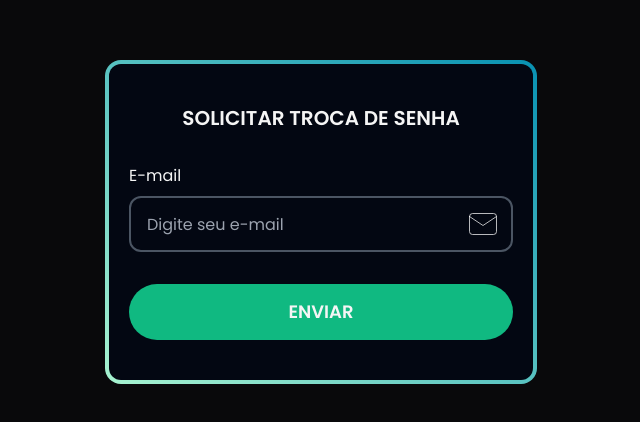
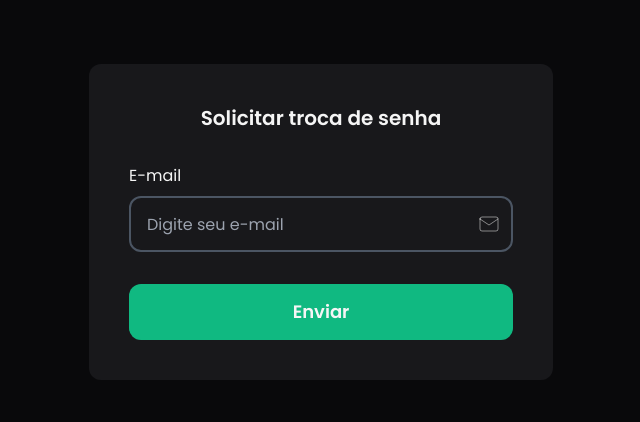
Before and after one commit to Rontec-software/auth_rbac, a Next.js app in the folder Frontend/: page /recuperarSenha in a window 1280 px wide. Shown: the part 178-600 px from the top of the page, without its empty margins (319-959 px from the left). Built offline with nearby package versions, Linux system fonts and the light colour scheme.

Commit message:
Correções realizadas (close #07)

```diff
--- a/Frontend/src/app/(public)/recuperarSenha/page.tsx
+++ b/Frontend/src/app/(public)/recuperarSenha/page.tsx
@@ -1,5 +1,30 @@
-import RecuperarSenha from "@/components/recuperarSenha/recuperarSenha";
+import { IconMail } from '@tabler/icons-react'
 
-export default function PaginaRecuperarSenha(){
-  return <RecuperarSenha />
+export default function RecuperarSenha() {
+  return (
+    <div className="flex flex-1 flex-col gap-4 justify-center items-center h-screen">
+      <div className="flex flex-col items-center gap-8 rounded-xl bg-container py-10">
+        <span className="text-xl text-center font-semibold xs:text-xl">
+          Solicitar troca de senha
+        </span>
+        <div className="flex flex-col gap-2 px-10 max-xs:px-5">
+          <span className="text-s font-light">E-mail</span>
+          <div className="input-container">
+            <input
+              type="email"
+              name="email"
+              id="email"
+              placeholder="Digite seu e-mail"
+            />
+            <div className="icon-container">
+              <IconMail stroke={0.5} size={24} />
+            </div>
+          </div>
+        </div>
+        <button className="button" type="button">
+          Enviar
+        </button>
+      </div>
+    </div>
+  )
 }
--- a/Frontend/src/app/globals.css
+++ b/Frontend/src/app/globals.css
@@ -5,6 +5,7 @@
 :root {
   --background: #09090b;
   --foreground: #f5f5f5;
+  --bg-container: #18181B;
 }
 
 body {
@@ -14,22 +15,27 @@ body {
 }
 
 @layer components {
+
+  .bg-container {
+    background: var(--bg-container)
+  }
   .button {
     @apply flex justify-center items-center;
-    @apply gap-2 rounded-full px-14 h-14;
+    @apply gap-2 rounded-xl px-14 h-14 w-96;
     @apply text-lg font-semibold;
     @apply hover:bg-cyan-500 active:bg-emerald-700 bg-emerald-500;
   }
 
-  .input-email {
-    @apply relative w-full max-w-sm;
+  .input-container {
+    @apply relative w-96 max-w-sm;
   }
 
-  .input-email input {
-    @apply w-full pl-4 py-2 pr-14 h-14 rounded-xl border-2 border-gray-600 bg-transparent hover:border-emerald-300 focus:outline-none focus:border-blue-400;
+  .input-container input {
+    @apply w-96 pl-4 py-2 pr-14 h-14 rounded-xl border-2 border-gray-600 bg-transparent hover:border-emerald-300 focus:outline-none focus:border-blue-400;
   }
 
-  .input-email .icon-container {
+  .input-container .icon-container {
     @apply absolute inset-y-0 right-0 flex items-center pr-3 pointer-events-none;
   }
+
 }
--- a/Frontend/src/components/recuperarSenha/recuperarSenha.tsx
+++ /dev/null
@@ -1,32 +0,0 @@
-import { IconMail } from '@tabler/icons-react'
-
-export default function RecuperarSenha() {
-  return (
-    <div className="flex flex-1 flex-col gap-4 justify-center items-center h-screen">
-      <div className="flex rounded-2xl bg-gradient-to-tr from-emerald-200 to-cyan-600 p-1 m-6">
-        <div className="flex flex-col gap-8 rounded-xl bg-gray-950 p-10 xs:px-5">
-          <span className="text-2xl text-center font-semibold uppercase xs:text-xl">
-            Solicitar troca de senha
-          </span>
-          <div className="flex flex-col gap-2">
-            <span className="text-md font-light">E-mail</span>
-            <div className="input-email">
-              <input
-                type="email"
-                name="email"
-                id="email"
-                placeholder="Digite seu e-mail"
-              />
-              <div className="icon-container">
-                <IconMail stroke={0.5} size={36} />
-              </div>
-            </div>
-          </div>
-          <button className="button uppercase" type="button">
-            Enviar
-          </button>
-        </div>
-      </div>
-    </div>
-  )
-}
```
